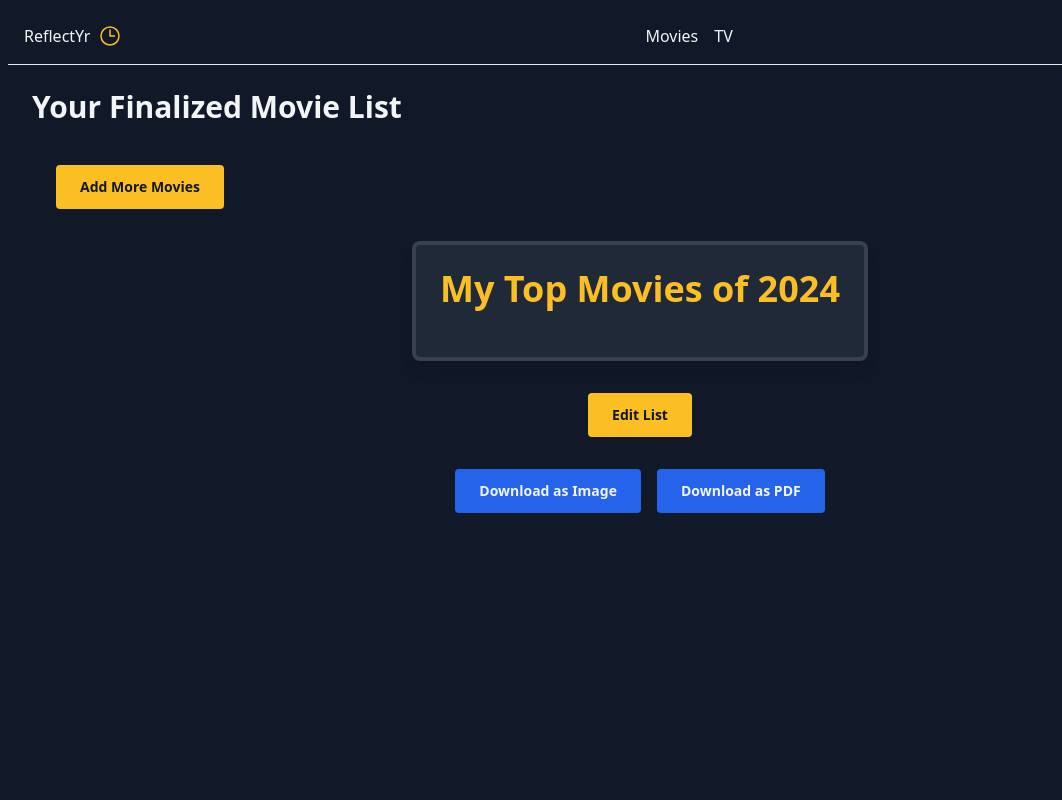
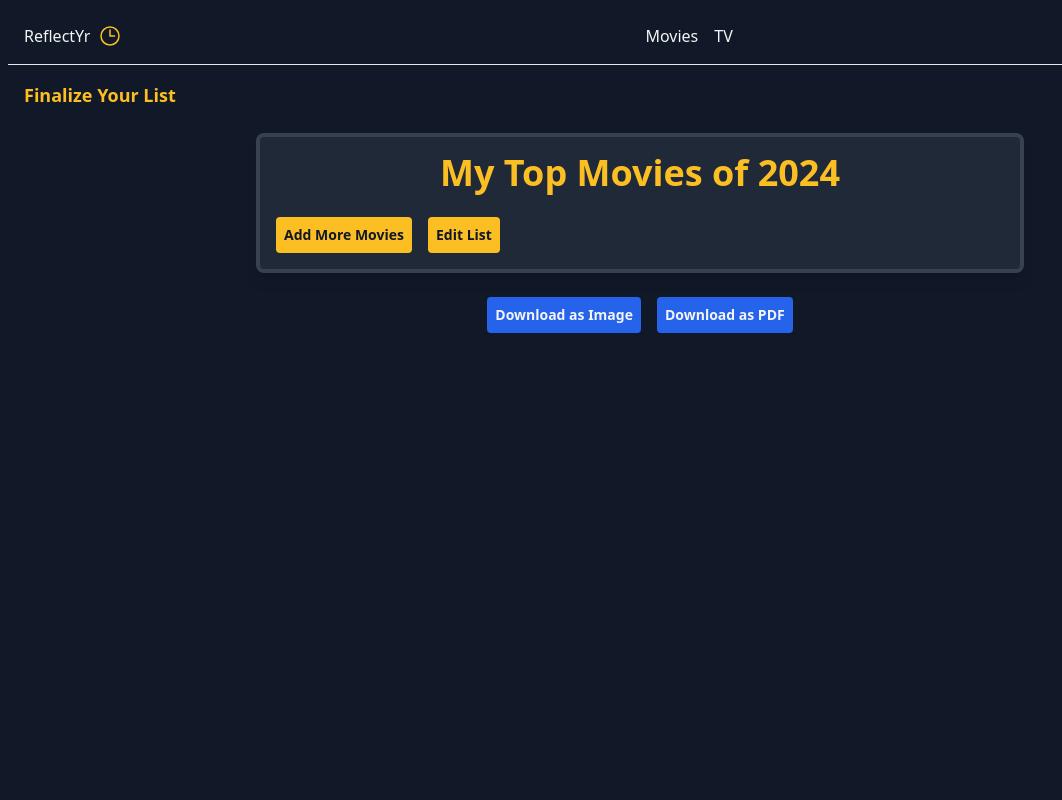
Before and after one commit to tbrown034/ReflectYr, a Next.js app: page /user/1/movies/1 in a window 1280 px wide. Shown: the top 800 px of the page, without its empty margins (0-1062 px from the left). Built offline with nearby package versions, Linux system fonts and the light colour scheme.

Commit message:
improved finalized list

```diff
--- a/app/UI/Hero/Hero.jsx
+++ b/app/UI/Hero/Hero.jsx
@@ -21,7 +21,7 @@ const Hero = () => {
 
         {/* Get Started Button */}
         <Link
-          href="/get-started"
+          href="/movies"
           className="flex items-center gap-3 px-6 py-3 text-lg font-semibold text-gray-200 transition bg-gray-700 border-2 border-transparent rounded-lg shadow-lg hover:bg-gray-600 hover:scale-105"
         >
           <span>Get Started</span>
--- a/app/UI/Hero/HeroBubbles.jsx
+++ b/app/UI/Hero/HeroBubbles.jsx
@@ -12,13 +12,13 @@ const HeroBubbles = () => {
       icon: <FilmIcon className="w-8 h-8 text-amber-400" />,
       route: "/movies",
     },
-    {
-      title: "TV Shows",
-      description: "Keep track of the shows that kept you hooked this year.",
-      bgColor: "bg-gray-700",
-      icon: <TvIcon className="w-8 h-8 text-amber-400" />,
-      route: "/tv",
-    },
+    // {
+    //   title: "TV Shows",
+    //   description: "Keep track of the shows that kept you hooked this year.",
+    //   bgColor: "bg-gray-700",
+    //   icon: <TvIcon className="w-8 h-8 text-amber-400" />,
+    //   route: "/tv",
+    // },
     // {
     //   title: "Music",
     //   description: "Reflect on the tracks and albums that defined your year.",
--- a/app/UI/Hero/HeroText.jsx
+++ b/app/UI/Hero/HeroText.jsx
@@ -5,14 +5,14 @@ const HeroText = () => {
       <h1 className="text-5xl font-extrabold leading-tight md:text-6xl">
         <span className="text-amber-400">ReflectYr:</span>{" "}
         <br className="hidden md:block" />
-        <span className="text-white">Your Year in Review</span>
+        <span className="text-white">Your Year in Film In Review</span>
       </h1>
 
       {/* Subheading */}
-      <p className="mx-auto text-lg leading-relaxed text-gray-300  md:text-xl md:mx-0">
-        Celebrate your year. Curate your favorite movies, TV shows, music, and
-        books from the past 12 months. Build your list and share it with
-        friends—or just reflect for yourself.
+      <p className="mx-auto text-lg leading-relaxed text-gray-300 md:text-xl md:mx-0">
+        Celebrate your year. Curate your favorite movies from the past 12
+        months. Build your list and share it with friends—or just reflect for
+        yourself.
       </p>
     </div>
   );
--- /dev/null
+++ b/app/UI/components/sign-in.jsx
@@ -0,0 +1,14 @@
+import { signIn } from "@/auth";
+
+export default function SignIn() {
+  return (
+    <form
+      action={async () => {
+        "use server";
+        await signIn("github");
+      }}
+    >
+      <div type="submit">Sign In</div>
+    </form>
+  );
+}
--- /dev/null
+++ b/app/UI/components/sign-out.jsx
@@ -0,0 +1,14 @@
+import { signOut } from "@/auth.js";
+
+export default function SignOut() {
+  return (
+    <form
+      action={async () => {
+        "use server";
+        await signOut();
+      }}
+    >
+      <div type="submit">Sign Out</div>
+    </form>
+  );
+}
--- a/app/user/[userId]/movies/[listId]/FinalizedListClient.jsx
+++ b/app/user/[userId]/movies/[listId]/FinalizedListClient.jsx
@@ -5,6 +5,7 @@ import UserListControls from "@/app/movies/UserListFolder/UserListControls";
 import html2canvas from "html2canvas";
 import jsPDF from "jspdf";
 import { useRouter } from "next/navigation";
+import Link from "next/link";
 
 export default function FinalizedListClient({ userId, listId }) {
   const [movies, setMovies] = useState([]);
@@ -14,18 +15,13 @@ export default function FinalizedListClient({ userId, listId }) {
   const router = useRouter();
 
   useEffect(() => {
-    // Fetch the finalized list from localStorage
     const storedList = localStorage.getItem(`userList-${userId}-${listId}`);
     if (storedList) {
       setMovies(JSON.parse(storedList));
-    } else {
-      setMovies([]); // Fallback if no list is found
     }
   }, [userId, listId]);
 
-  const toggleEditMode = () => {
-    setIsEditing(!isEditing);
-  };
+  const toggleEditMode = () => setIsEditing(!isEditing);
 
   const moveUp = (index) => {
     if (index === 0) return;
@@ -48,13 +44,10 @@ export default function FinalizedListClient({ userId, listId }) {
   };
 
   const removeMovie = (index) => {
-    const updatedList = movies.filter((_, i) => i !== index);
-    setMovies(updatedList);
+    setMovies(movies.filter((_, i) => i !== index));
   };
 
-  const handleAddMore = () => {
-    router.push("/movies");
-  };
+  const handleAddMore = () => router.push("/movies");
 
   const handleDownloadImage = async () => {
     const element = document.getElementById("shareable-content");
@@ -78,82 +71,108 @@ export default function FinalizedListClient({ userId, listId }) {
   };
 
   return (
-    <div className="flex flex-col items-center min-h-screen gap-8 p-6 text-gray-100 bg-gray-900">
-      {/* Add More Movies Button */}
+    <div className="flex flex-col items-center min-h-screen gap-6 p-6 text-gray-100 bg-gray-900">
+      {/* Shareable Content */}
+      <div
+        id="shareable-content"
+        className="w-full max-w-3xl p-4 bg-gray-800 border-4 border-gray-700 rounded-lg shadow-lg"
+      >
+        <h2 className="text-3xl font-bold text-center text-amber-400 sm:text-4xl">
+          {userName ? `${userName}'s` : ""} {listTitle}
+        </h2>
+        <ul className="mt-6 space-y-4">
+          {movies.map((movie, index) => (
+            <li
+              key={index}
+              className="transition-all duration-200 bg-gray-900 rounded-lg shadow-sm hover:shadow-md hover:bg-gray-700"
+            >
+              <Link
+                href={`/movies/${movie.id}`}
+                className="flex items-center justify-between gap-4 p-4"
+              >
+                {/* Left Section: Number, Poster, Title */}
+                <div className="flex items-center gap-4">
+                  {/* Number */}
+                  <span className="text-lg font-bold text-gray-400">
+                    {index + 1}.
+                  </span>
+
+                  {/* Poster */}
+                  <img
+                    src={`https://image.tmdb.org/t/p/w500${movie.poster_path}`}
+                    alt={movie.title}
+                    className="w-[80px] h-[120px] rounded-md shadow-md"
+                  />
+
+                  {/* Title */}
+                  <p className="text-sm font-semibold text-gray-100 sm:text-lg">
+                    {movie.title}
+                  </p>
+                </div>
+              </Link>
+
+              {/* Edit Controls */}
+              {isEditing && (
+                <div className="flex items-center gap-2 p-4 sm:gap-4">
+                  <UserListControls
+                    onMoveUp={index > 0 ? () => moveUp(index) : null}
+                    onMoveDown={
+                      index < movies.length - 1 ? () => moveDown(index) : null
+                    }
+                    onRemove={() => removeMovie(index)}
+                  />
+                </div>
+              )}
+            </li>
+          ))}
+        </ul>
+
+        {/* Buttons: Add More Movies and Edit List */}
+        <div className="flex justify-between mt-4 sm:justify-start sm:gap-4">
+          {/* Add More Movies */}
           {movies.length < 10 && !isEditing && (
             <button
               onClick={handleAddMore}
-          className="self-start px-6 py-3 text-sm font-semibold text-gray-900 transition rounded bg-amber-400 hover:bg-amber-500"
+              className="p-2 text-sm font-semibold text-gray-900 transition rounded bg-amber-400 hover:bg-amber-500"
             >
               Add More Movies
             </button>
           )}
 
-      {/* Shareable Content */}
-      <div
-        id="shareable-content"
-        className={`p-6 bg-gray-800 rounded-lg shadow-lg ${
-          isEditing ? "border-4 border-red-500" : "border-4 border-gray-700"
-        }`}
-      >
-        <h2 className="text-4xl font-bold text-center text-amber-400">
-          {userName ? `${userName}'s` : "My"} Top Movies of 2024
-        </h2>
-        <ol className="mt-6 space-y-4 list-decimal">
-          {movies.map((movie, index) => (
-            <li
-              key={index}
-              className="flex items-center justify-between px-4 py-2 bg-gray-700 rounded hover:bg-gray-600"
-            >
-              <span className="text-lg font-medium">{movie.title}</span>
-              {isEditing && (
-                <UserListControls
-                  onMoveUp={() => moveUp(index)}
-                  onMoveDown={() => moveDown(index)}
-                  onRemove={() => removeMovie(index)}
-                />
-              )}
-            </li>
-          ))}
-        </ol>
-      </div>
-
-      {/* Edit / Finalize Button */}
-      <div className="flex gap-4">
+          {/* Edit List */}
           {!isEditing ? (
             <button
               onClick={toggleEditMode}
-            className="px-6 py-3 text-sm font-semibold text-gray-900 transition rounded bg-amber-400 hover:bg-amber-500"
+              className="p-2 text-sm font-semibold text-gray-900 transition rounded bg-amber-400 hover:bg-amber-500"
             >
               Edit List
             </button>
           ) : (
             <button
               onClick={toggleEditMode}
-            className="px-6 py-3 text-sm font-semibold text-gray-900 transition rounded bg-amber-400 hover:bg-amber-500"
+              className="p-2 text-sm font-semibold text-gray-900 transition rounded bg-amber-400 hover:bg-amber-500"
             >
               Finalize List
             </button>
           )}
         </div>
+      </div>
 
-      {/* Share Options */}
-      {!isEditing && (
-        <div className="flex flex-col gap-4 sm:flex-row">
+      {/* Download Buttons */}
+      <div className="flex items-center gap-4 sm:flex-row">
         <button
           onClick={handleDownloadImage}
-            className="px-6 py-3 text-sm font-semibold text-gray-100 transition bg-blue-600 rounded hover:bg-blue-800"
+          className="p-2 text-sm font-semibold text-gray-100 transition bg-blue-600 rounded hover:bg-blue-800"
         >
           Download as Image
         </button>
         <button
           onClick={handleDownloadPDF}
-            className="px-6 py-3 text-sm font-semibold text-gray-100 transition bg-blue-600 rounded hover:bg-blue-800"
+          className="p-2 text-sm font-semibold text-gray-100 transition bg-blue-600 rounded hover:bg-blue-800"
         >
           Download as PDF
         </button>
       </div>
-      )}
     </div>
   );
 }
--- a/app/user/[userId]/movies/[listId]/page.jsx
+++ b/app/user/[userId]/movies/[listId]/page.jsx
@@ -8,8 +8,8 @@ export default async function UserMovieListPage({ params: paramsPromise }) {
   const { userId, listId } = params;
 
   return (
-    <div className="p-6">
-      <h1 className="mb-4 text-3xl font-bold">Your Finalized Movie List</h1>
+    <div className="p-4">
+      <h1 className="text-lg font-bold text-amber-400">Finalize Your List</h1>
       {/* Pass the userId and listId to the Client Component */}
       <FinalizedListClient userId={userId} listId={listId} />
     </div>
```
Lines whose indentation alone changed are shown as unchanged.
